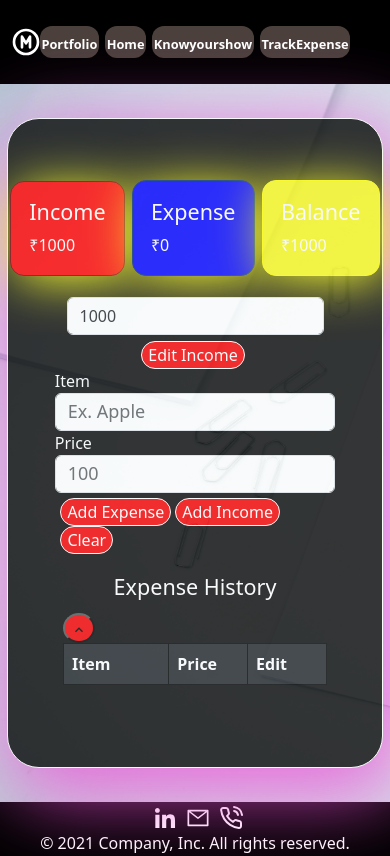
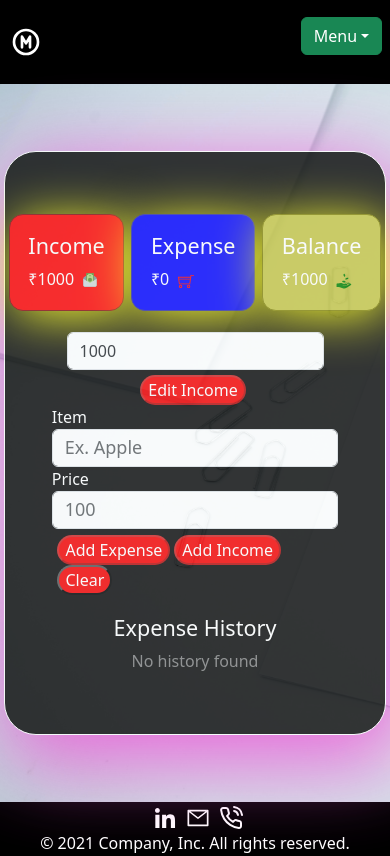
Before and after one commit to MuskanSrivastava8/Mitra, a React (Create React App) app: page /Mitra/Expensetracker in a window 390 px wide. Built offline with nearby package versions, Linux system fonts and the light colour scheme.

Commit message:
Icons and no history found component added

```diff
--- a/src/Components/ExpenseTracker/BalanceSum.js
+++ b/src/Components/ExpenseTracker/BalanceSum.js
@@ -1,19 +1,18 @@
 import React from "react";
 import { useSelector } from "react-redux";
 import "./Expensetracker.scss";
-
-
+import { GiReceiveMoney } from "react-icons/gi";
 
 export default function BalanceSum() {
     const resExpenseList = useSelector((store) => store.EXPENSE.expense);
     const resReviewIncome = useSelector((store) => store.EXPENSE.income);
     const BalanceTotal = Number.parseFloat(resReviewIncome) - Number.parseFloat(resExpenseList);
 
-
   return (
     <div>
       <h4>Balance</h4>
       &#8377;{BalanceTotal}
+      <GiReceiveMoney style={{ color: "green", marginLeft: "10%" }}/>
     </div>
   );
 }
--- a/src/Components/ExpenseTracker/ExpenseIncomeDetails.js
+++ b/src/Components/ExpenseTracker/ExpenseIncomeDetails.js
@@ -1,6 +1,7 @@
 import React from 'react'
 import { useSelector } from "react-redux";
 import "./Expensetracker.scss";
+import { FcMoneyTransfer } from "react-icons/fc";
 
 export default function ExpenseIncomeDetails() {
     const resReviewIncome = useSelector((store) => store.EXPENSE.income);
@@ -9,6 +10,7 @@ export default function ExpenseIncomeDetails() {
     <div>
       <h4>Income</h4>
       &#8377;{resReviewIncome}
+      <FcMoneyTransfer style={{ color: "green", marginLeft: "10%" }}/>
     </div>
   )
 }
--- a/src/Components/ExpenseTracker/ExpenseSum.js
+++ b/src/Components/ExpenseTracker/ExpenseSum.js
@@ -3,7 +3,7 @@ import { useSelector } from "react-redux";
 import "./Expensetracker.scss";
 import { useDispatch } from "react-redux";
 import { updateExpense } from "../../store/expense_slice";
-
+import { TfiShoppingCart } from "react-icons/tfi";
 
 export default function ExpenseSum() {
   const resExpenseList = useSelector((store) => store.EXPENSE.expenseList);
@@ -21,6 +21,7 @@ useEffect(()=>{
     <div>
       <h4>Expense</h4>
       &#8377;{spendTotal}
+      <TfiShoppingCart style={{color: "red", marginLeft: "10%" }}/>
     </div>
   );
 }
--- a/src/Components/ExpenseTracker/Expensetracker.scss
+++ b/src/Components/ExpenseTracker/Expensetracker.scss
@@ -60,10 +60,9 @@
     background-color: red;
     margin: 2%;
     padding: 10%;
-    border: 1px solid red;
+    border: 1px solid rgb(133, 11, 11);
     border-radius: 14px;
     cursor: pointer;
-    border: 1px solid #7c0000;
     box-shadow: 5px 5px 50px yellow;
 
 }
@@ -82,10 +81,9 @@
     background-color: blue;
     margin: 2%;
     padding: 10.1%;
-    border: 1px solid blue;
+    border: 1px solid rgb(47, 47, 161);
     border-radius: 14px;
     cursor: pointer;
-    border: 1px solid #063171;
     box-shadow: 5px 5px 50px yellow;
 
 }
@@ -96,13 +94,12 @@
 }
 
 .Balance_only {
-    background-color: rgb(247, 247, 28);
+    background-color: rgb(197, 197, 71);
     margin: 2%;
     padding: 10.1%;
-    border: 1px solid yellow;
+    border: 1px solid rgb(133, 133, 10);
     border-radius: 14px;
     cursor: pointer;
-    border: 1px solid yellow;
     box-shadow: 5px 5px 50px yellow;
 
 }
@@ -136,7 +133,6 @@
 
 .Expense_Income_add_btn {
 
-    border: 1px solid white;
     border-radius: 50px;
     cursor: pointer;
     background-color: #f60000;
@@ -171,13 +167,14 @@
 }
 
 .Expense_input_btn {
-    border: 1px solid white;
+    // border: 1px solid white;
     border-radius: 50px;
     cursor: pointer;
     background-color: #f60000;
     color: white;
     margin-right: 4px;
 }
+
 
 .Expense_delete_item_btn {
     border-radius: 50%;
--- a/src/Components/ExpenseTracker/HistoryExpenseList.js
+++ b/src/Components/ExpenseTracker/HistoryExpenseList.js
@@ -1,14 +1,34 @@
-import React from "react";
+import React, { useEffect, useState } from "react";
 import { useSelector } from "react-redux";
 import ExpenseList from "./ExpenseList";
 import "./Expensetracker.scss";
 
 export default function HistoryExpenseList() {
   const resItems = useSelector((store) => store.EXPENSE.expenseList);
+  const [showNoDataFound, setshowNoDataFound] = useState(true);
+
+  const NoDataFound = () => {
+    return <div style={{color:"gray"}}> No history found</div>;
+  };
+  useEffect(() => {
+    if (resItems.length > 0) {
+      setshowNoDataFound(false);
+    } else {
+      setshowNoDataFound(true);
+    }
+  });
   return (
     <div className="Exp_History_box">
-      <div><h4>Expense History</h4></div>
-      <div style={{width:'100%', padding:"2%"}}><ExpenseList items={resItems} /></div>
+      <div>
+        <h4>Expense History</h4>
+      </div>
+      {showNoDataFound ? (
+        <NoDataFound />
+      ) : (
+        <div style={{ width: "100%", padding: "2%" }}>
+          <ExpenseList items={resItems} />
+        </div>
+      )}
     </div>
   );
 }
--- a/src/Components/Menu/Menu.js
+++ b/src/Components/Menu/Menu.js
@@ -2,13 +2,29 @@ import React from "react";
 import { NavLink } from "react-router-dom";
 import "./Menu.scss";
 import { TbCircleLetterM } from "react-icons/tb";
+import Dropdown from "react-bootstrap/Dropdown";
+import { Display } from "react-bootstrap-icons";
 
 export default function Menu() {
   return (
     <React.Fragment>
       <div className="menu_container">
         <div className="menu_logo">
-          <TbCircleLetterM  className="letter_M" />
+          <TbCircleLetterM className="letter_M" />
+        </div>
+        <div className="dropdownMenu_item">
+          <Dropdown>
+            <Dropdown.Toggle variant="success" id="dropdown-basic">
+              Menu
+            </Dropdown.Toggle>
+
+            <Dropdown.Menu>
+              <Dropdown.Item href="/Mitra/Intro">Home</Dropdown.Item>
+              <Dropdown.Item href="/Mitra/Portfolio">Portfolio</Dropdown.Item>
+              <Dropdown.Item href="/Mitra/Knowyourshow">Knowyourshow</Dropdown.Item>
+              <Dropdown.Item href="/Mitra/Expensetracker">TrackExpense</Dropdown.Item>
+            </Dropdown.Menu>
+          </Dropdown>
         </div>
         <div className="menu_item">
           <NavLink to={"/Portfolio"}>Portfolio</NavLink>
--- a/src/Components/Menu/Menu.scss
+++ b/src/Components/Menu/Menu.scss
@@ -42,6 +42,12 @@
     top: 2%;
     left: 2%;
 }
+.dropdownMenu_item{
+    position: absolute;
+    top: 2%;
+    right: 2%;
+    display: none;
+}
 
 @media only screen and (max-width: 904px) {
 
@@ -70,9 +76,13 @@
     .menu_container {
         width: 100%;
     }
+    .dropdownMenu_item{
+        display:inline
+    }
 
     .menu_item {
         font-size: 1.2rem;
+        display: none;
         // padding: 2.4%;
     }
     .letter_M{
@@ -95,6 +105,7 @@
         top: 3.1%;
     }
 
+
 }
 @media only screen and (max-width: 376px) { //Iphone SE
     .letter_M{
```
Also changed, not shown: src/Components/ExpenseTracker/ExpenseList.js (+3 -8 lines).
